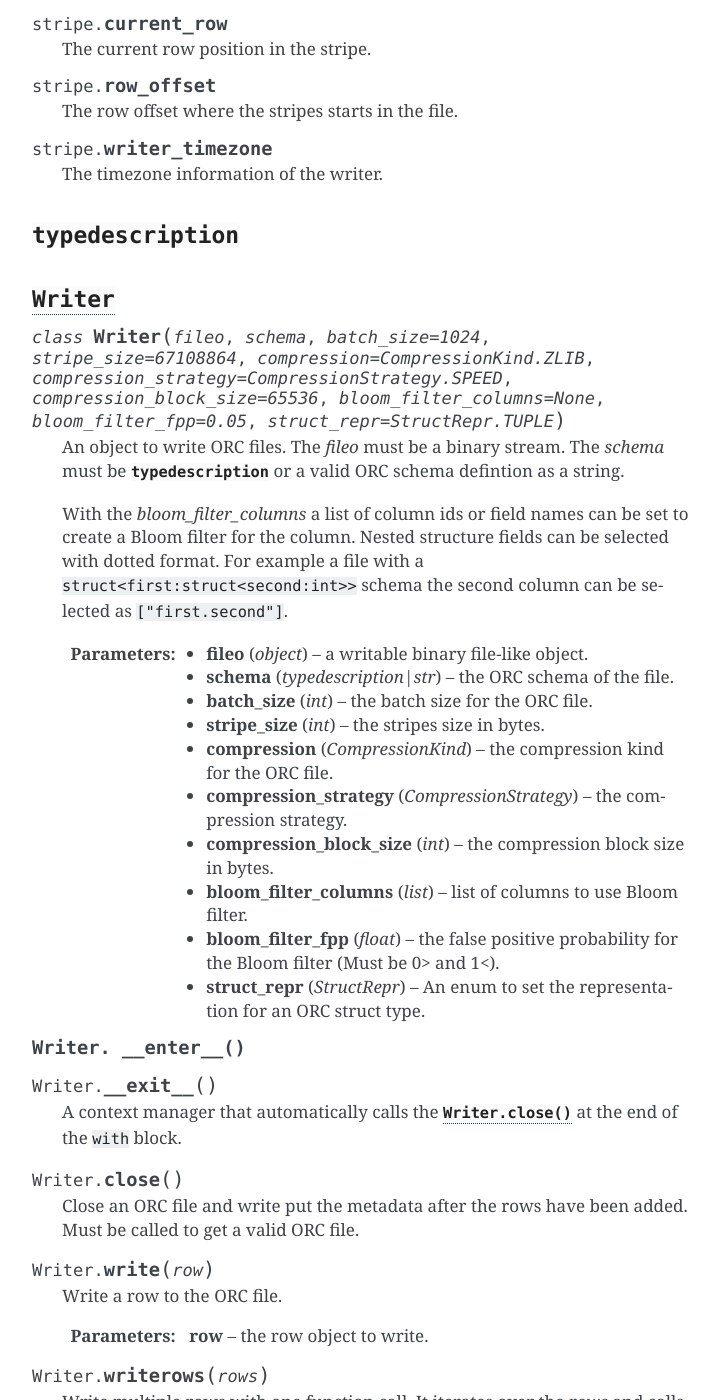
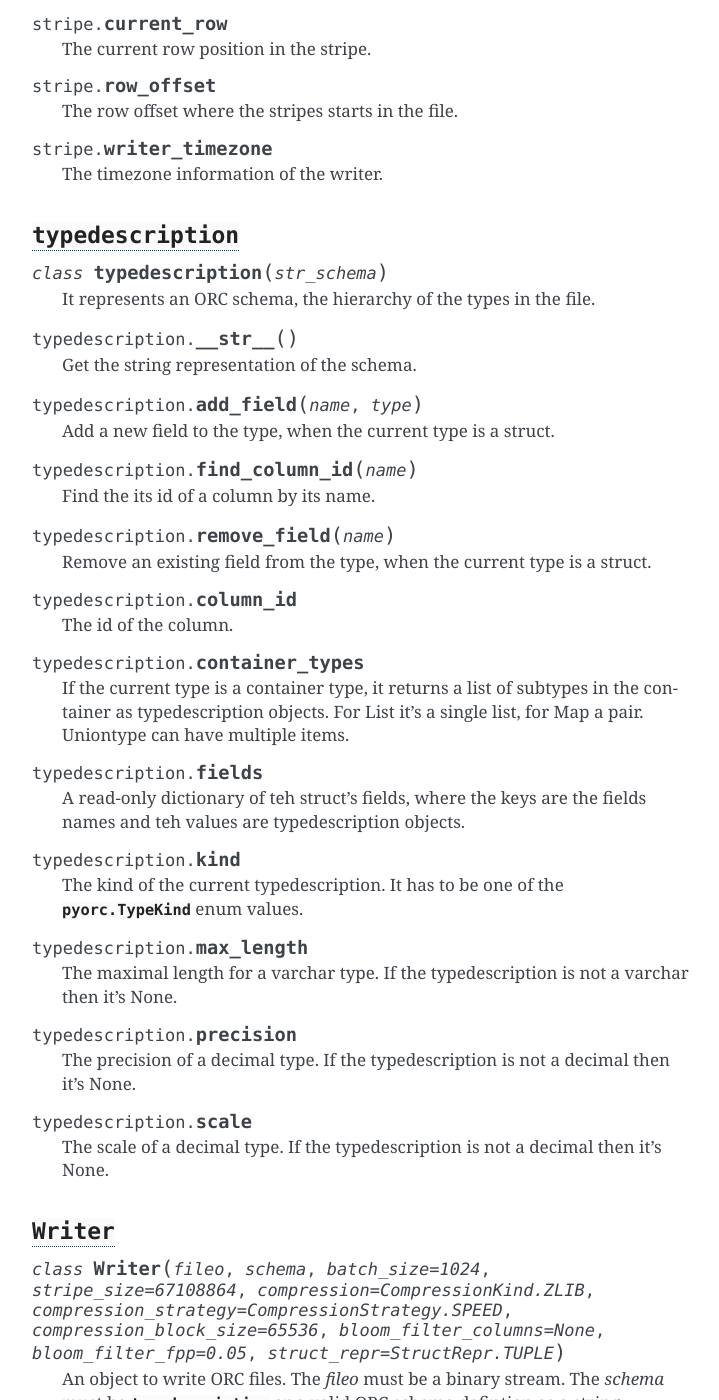
Before and after one commit to noirello/pyorc, a Sphinx documentation site: the page built from docs/api.rst, in a window 1280 px wide and 1400 px high, scrolled down 2536 px. Shown: the whole window, without its empty margins (388-1107 px from the left). Built offline with Sphinx 7.4.7, drawn with Linux system fonts in a browser that asks for light colours; some of the changed text lies outside the part shown.

Commit message:
Add typedescription to docs

```diff
--- a/docs/api.rst
+++ b/docs/api.rst
@@ -145,6 +145,61 @@ pyorc
 :class:`typedescription`
 ------------------------
 
+.. class:: typedescription(str_schema)
+
+    It represents an ORC schema, the hierarchy of the types in the file.
+
+.. method:: typedescription.__str__()
+
+    Get the string representation of the schema.
+
+.. method:: typedescription.add_field(name, type)
+
+    Add a new field to the type, when the current type is a struct.
+
+.. method:: typedescription.find_column_id(name)
+
+    Find the its id of a column by its name.
+
+.. method:: typedescription.remove_field(name)
+
+    Remove an existing field from the type, when the current type is a
+    struct.
+
+.. attribute:: typedescription.column_id
+
+    The id of the column.
+
+.. attribute:: typedescription.container_types
+
+    If the current type is a container type, it returns a list of subtypes
+    in the container as typedescription objects. For List it's a single
+    list, for Map a pair. Uniontype can have multiple items.
+
+.. attribute:: typedescription.fields
+
+    A read-only dictionary of teh struct's fields, where the keys are the
+    fields names and teh values are typedescription objects.
+
+.. attribute:: typedescription.kind
+
+    The kind of the current typedescription. It has to be one of the
+    :class:`pyorc.TypeKind` enum values.
+
+.. attribute:: typedescription.max_length
+
+    The maximal length for a varchar type. If the typedescription is not a
+    varchar then it's None.
+
+.. attribute:: typedescription.precision
+
+    The precision of a decimal type. If the typedescription is not a
+    decimal then it's None.
+
+.. attribute:: typedescription.scale
+
+    The scale of a decimal type. If the typedescription is not a
+    decimal then it's None.
 
 :class:`Writer`
 ---------------
```
